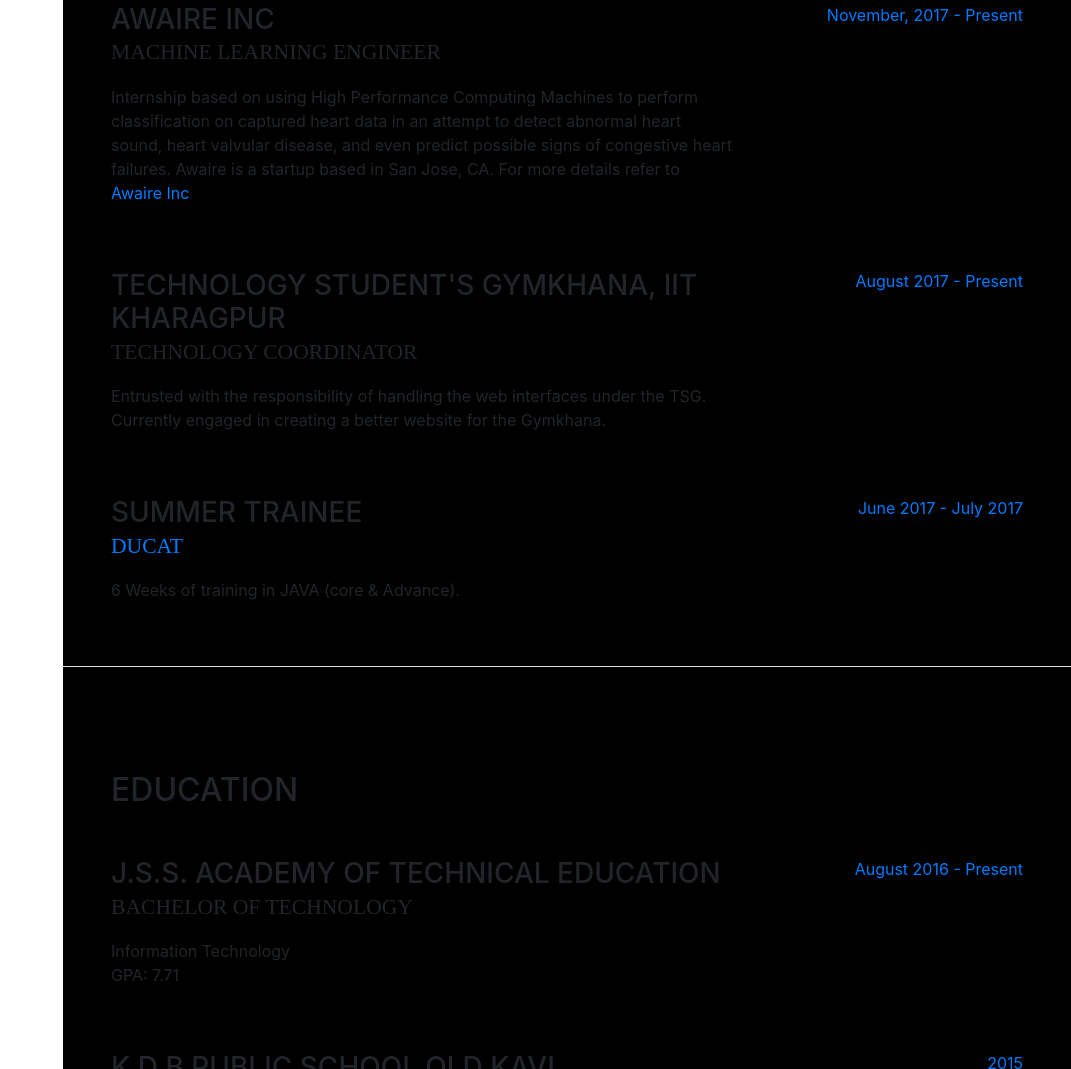
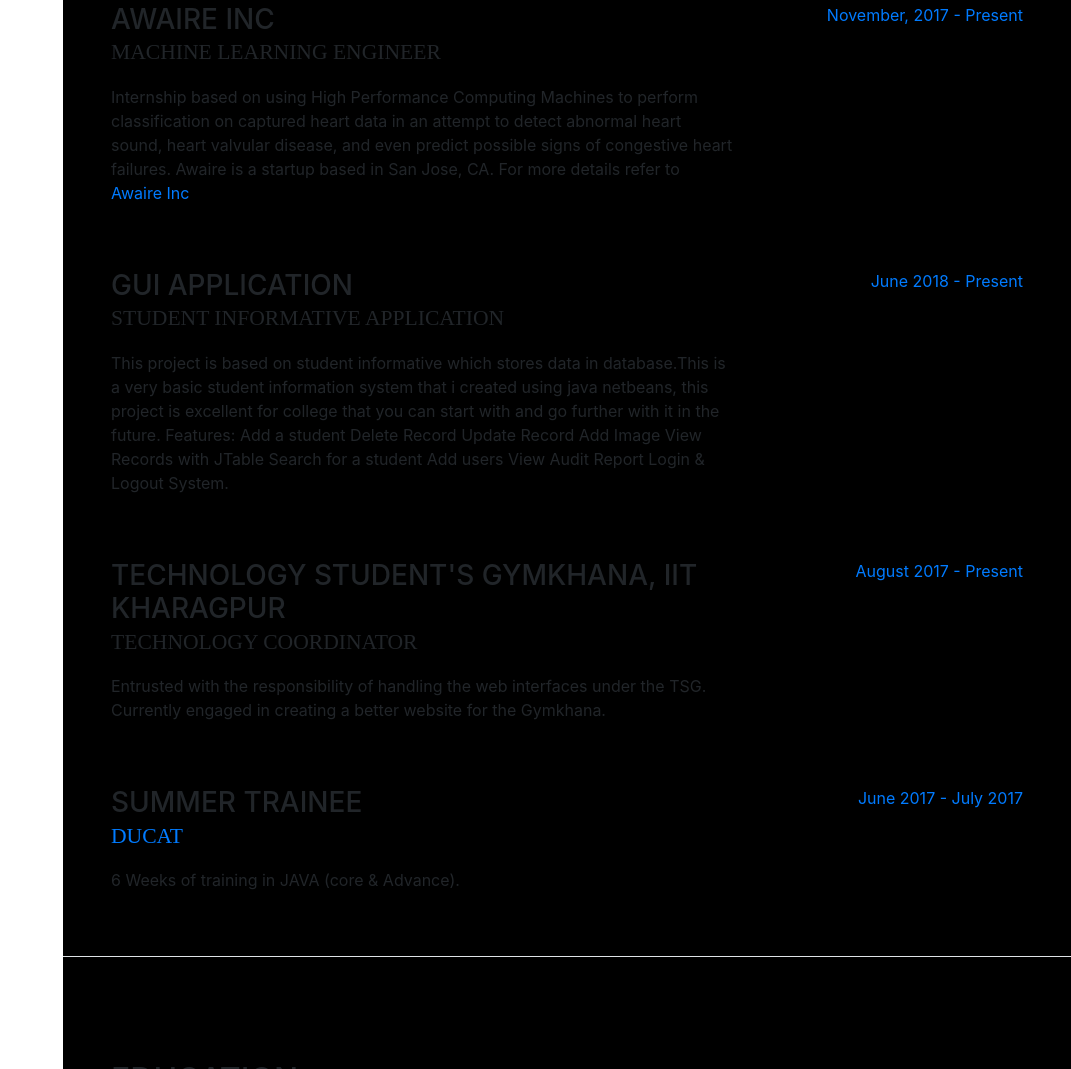
Before and after one commit to Knlsharma/webs, a website with bundled scripts: page index.html in a window 1280 px wide. Shown: the part 1230-2299 px from the top of the page, without its empty margins (209-1280 px from the left). Built offline with nearby package versions, Linux system fonts and the light colour scheme; a web font is replaced by a local one.

Commit message:
added project

```diff
--- a/index.html
+++ b/index.html
@@ -139,6 +139,18 @@
             </div>
             <div class="resume-date text-md-right">
               <span class="text-primary">November, 2017 - Present</span>
+            </div>
+          </div>
+
+           <div class="resume-item d-flex flex-column flex-md-row mb-5">
+            <div class="resume-content mr-auto">
+              <h3 class="mb-0">GUI Application</h3>
+              <div class="subheading mb-3">Student Informative Application</div>
+              <p>This project is based on student informative which stores data in database.This is a very basic student information system that i created using java netbeans, this project is excellent for college that you can start with and go further with it in the future.
+                Features: Add a student Delete Record Update Record Add Image View Records with JTable Search for a student Add users View Audit Report Login & Logout System.</p>
+            </div>
+            <div class="resume-date text-md-right">
+              <span class="text-primary">June 2018 - Present</span>
             </div>
           </div>
 
```
